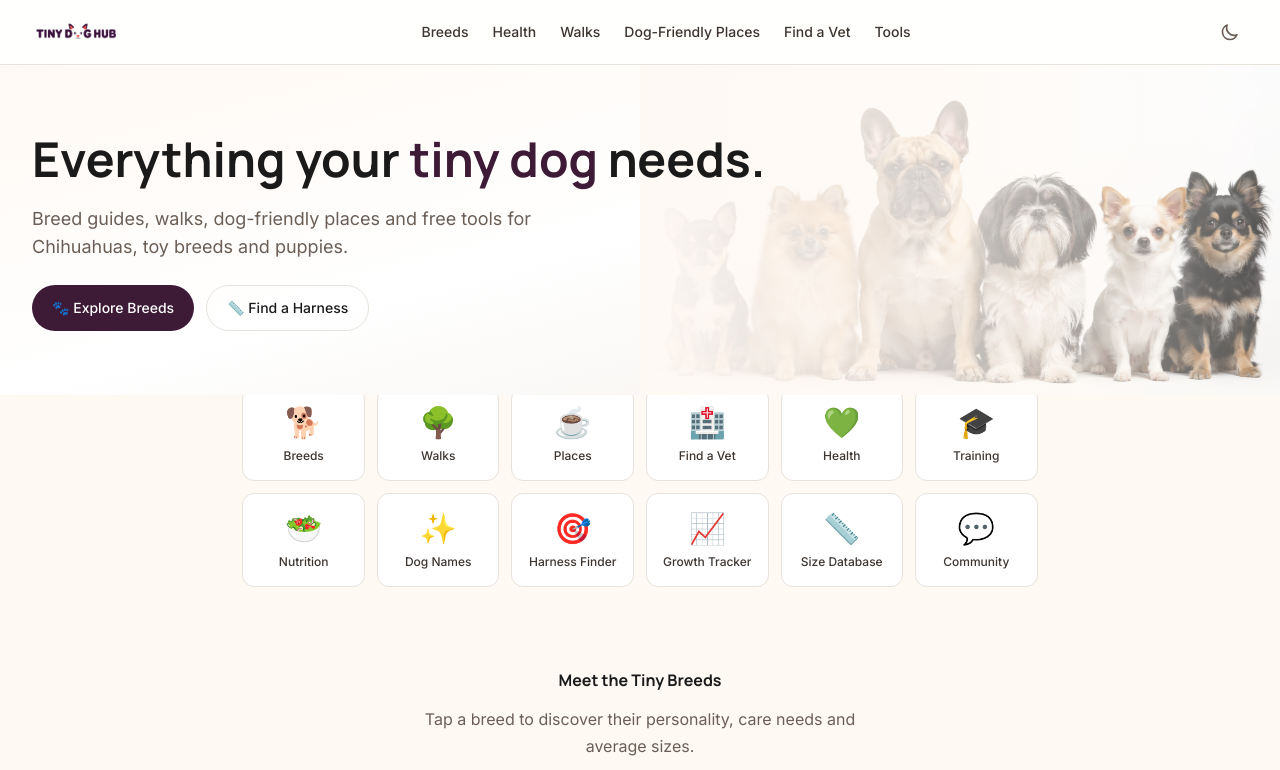
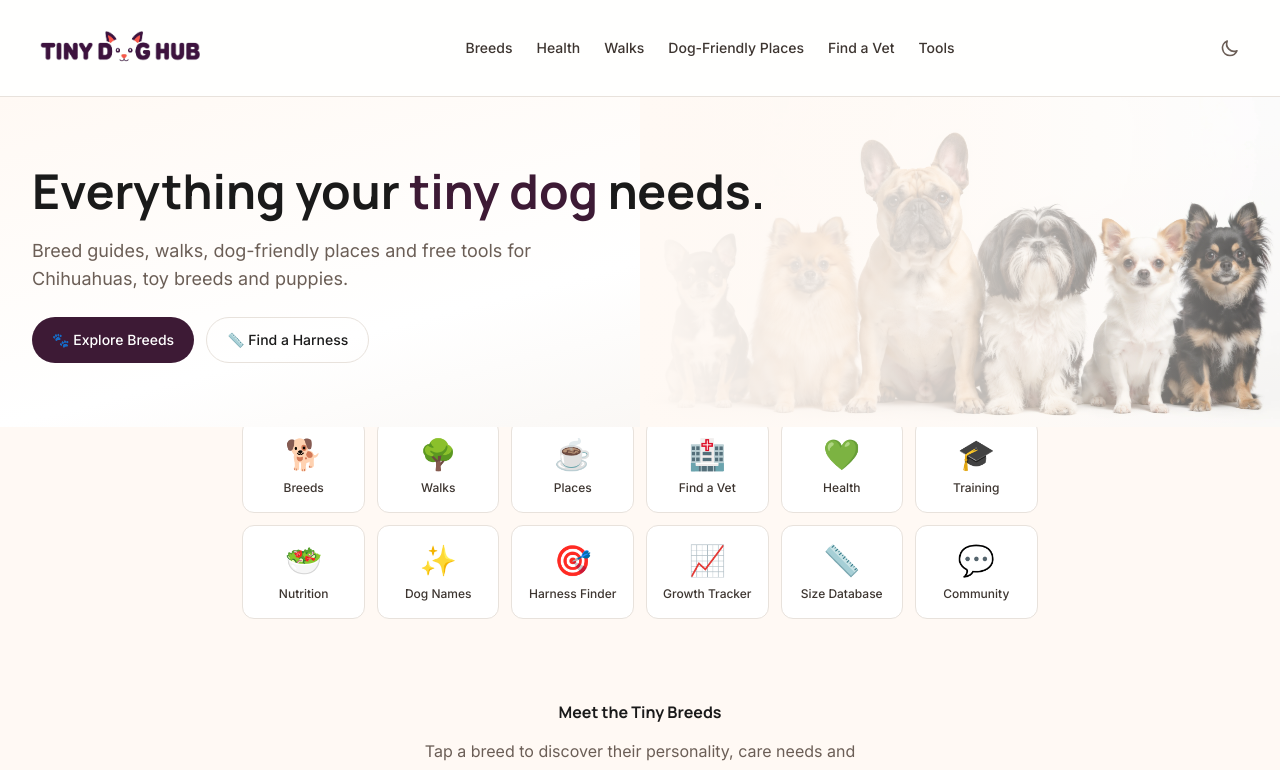
Before and after one commit to drewstersj-bit/tinydoghub, a Next.js app: page / in a window 1280 px wide. Shown: the top 770 px of the page. Built offline with nearby package versions, Linux system fonts and the light colour scheme.

Commit message:
Double logo size (h-88px), taller header to fit

```diff
--- a/src/components/layout/Header.tsx
+++ b/src/components/layout/Header.tsx
@@ -20,10 +20,10 @@ export function Header() {
 
   return (
     <header className="sticky top-0 z-40 border-b border-grey-200 bg-white/90 backdrop-blur-md dark:bg-dark-surface/90 dark:border-dark-border">
-      <div className="container-wide flex items-center justify-between h-16">
+      <div className="container-wide flex items-center justify-between h-24">
         {/* Logo */}
         <Link href="/" className="flex items-center gap-2">
-          <Image src="/icons/tiny-dog-hub-logo.png" alt="Tiny Dog Hub" width={240} height={52} priority className="h-11 w-auto" />
+          <Image src="/icons/tiny-dog-hub-logo.png" alt="Tiny Dog Hub" width={320} height={70} priority className="h-[88px] w-auto" />
         </Link>
 
         {/* Desktop nav */}
```
